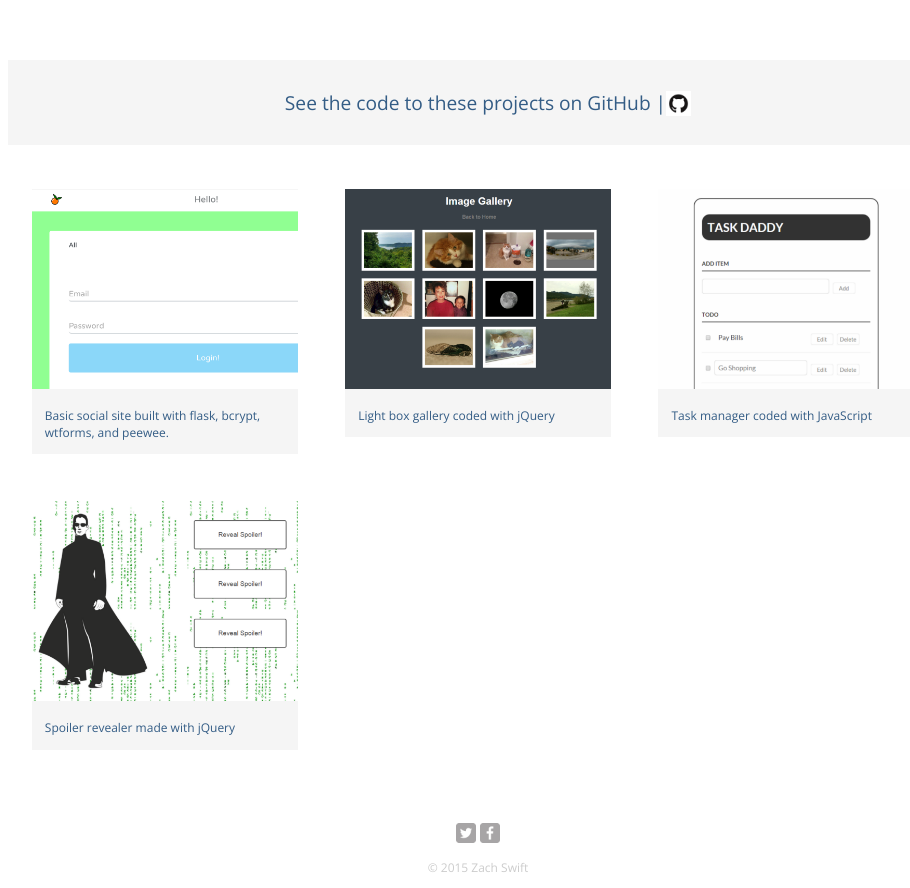
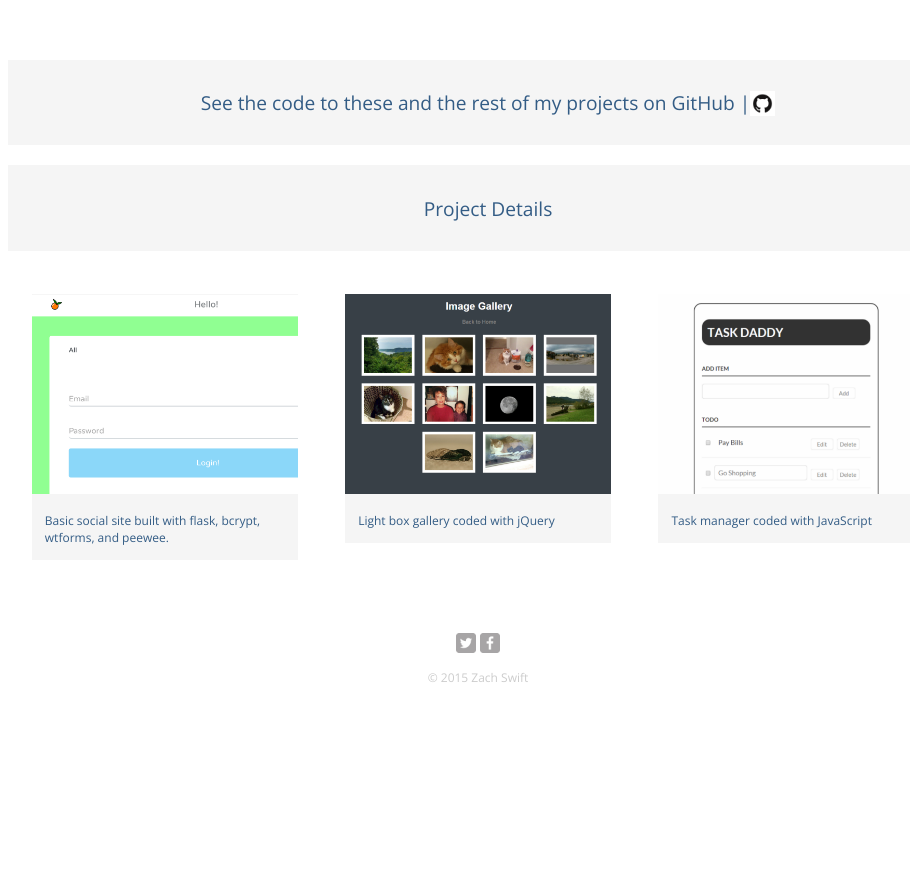
Before and after one commit to 2achary/zachswift, a Django app: page / in a window 1280 px wide. Shown: the part 105-993 px from the top of the page, without its empty margins (162-1072 px from the left). After the commit the page ends 787 px from the top, so only its background shows below. Run offline with Django 3.2, Linux system fonts and the light colour scheme.

Commit message:
Added screen shot

```diff
--- a/portfolio/templates/index.html
+++ b/portfolio/templates/index.html
@@ -34,7 +34,11 @@
       <section>
 
         <div class="githublink">
-          <a href="http://www.github.com/2achary"><p>See the code to these projects on GitHub |<img src="static/img/github.png" width="25"></p></a>
+          <a href="http://www.github.com/2achary"><p>See the code to these and the rest of my projects on GitHub |<img src="static/img/github.png" width="25"></p></a>
+        </div>
+
+        <div class="githublink">
+          <a href="project_details"><p>Project Details</p></a>
         </div>
 
         <ul id="gallery">
@@ -62,14 +66,6 @@
             </a>
           </li>
 
-          <li>
-            <a class="pichover" href="spoiler">
-              <img src="static/img/spoiler.png" alt="">
-              <p>Spoiler revealer made with jQuery</p>
-            </a>
-
-          </li>
-
         </ul>
       </section>
       <footer>
```
Also changed, not shown: portfolio/static/img/portfoliosite.png (added), portfolio/templates/resume.html (line endings or trailing spaces).
